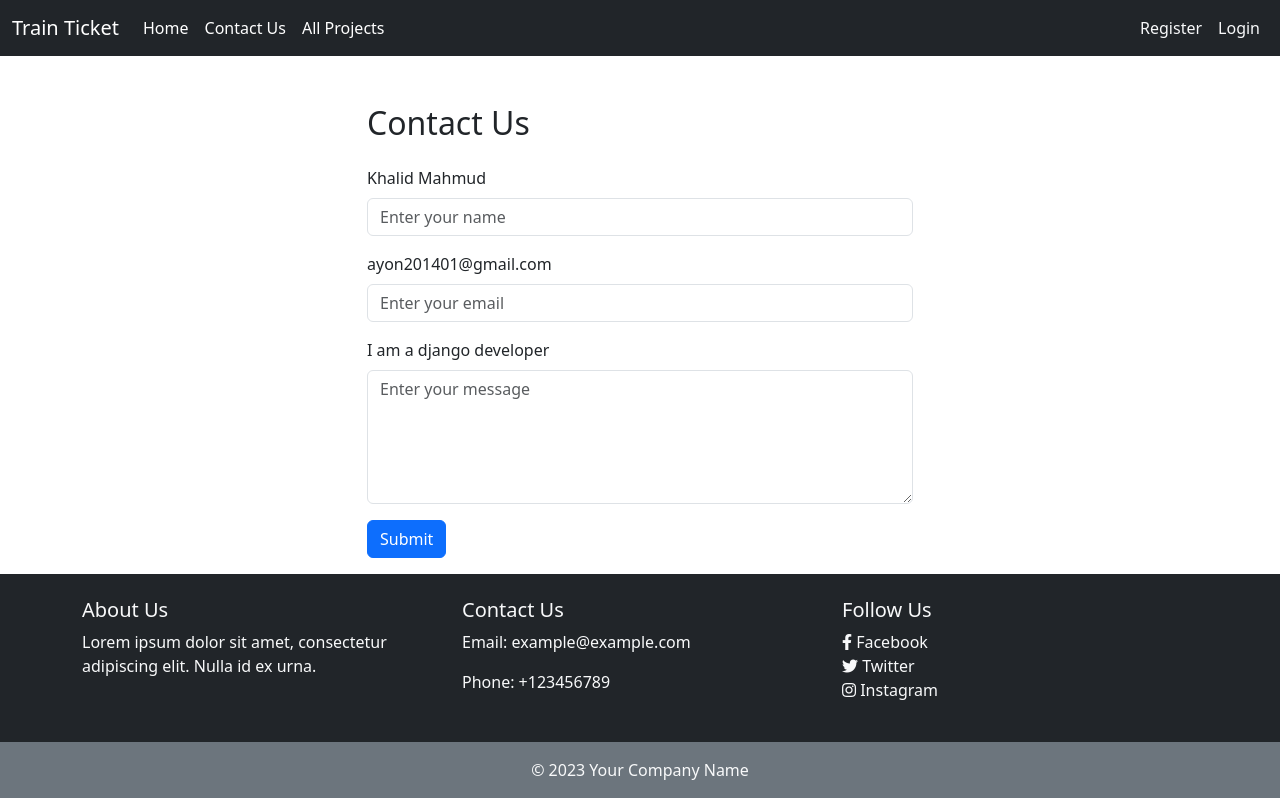
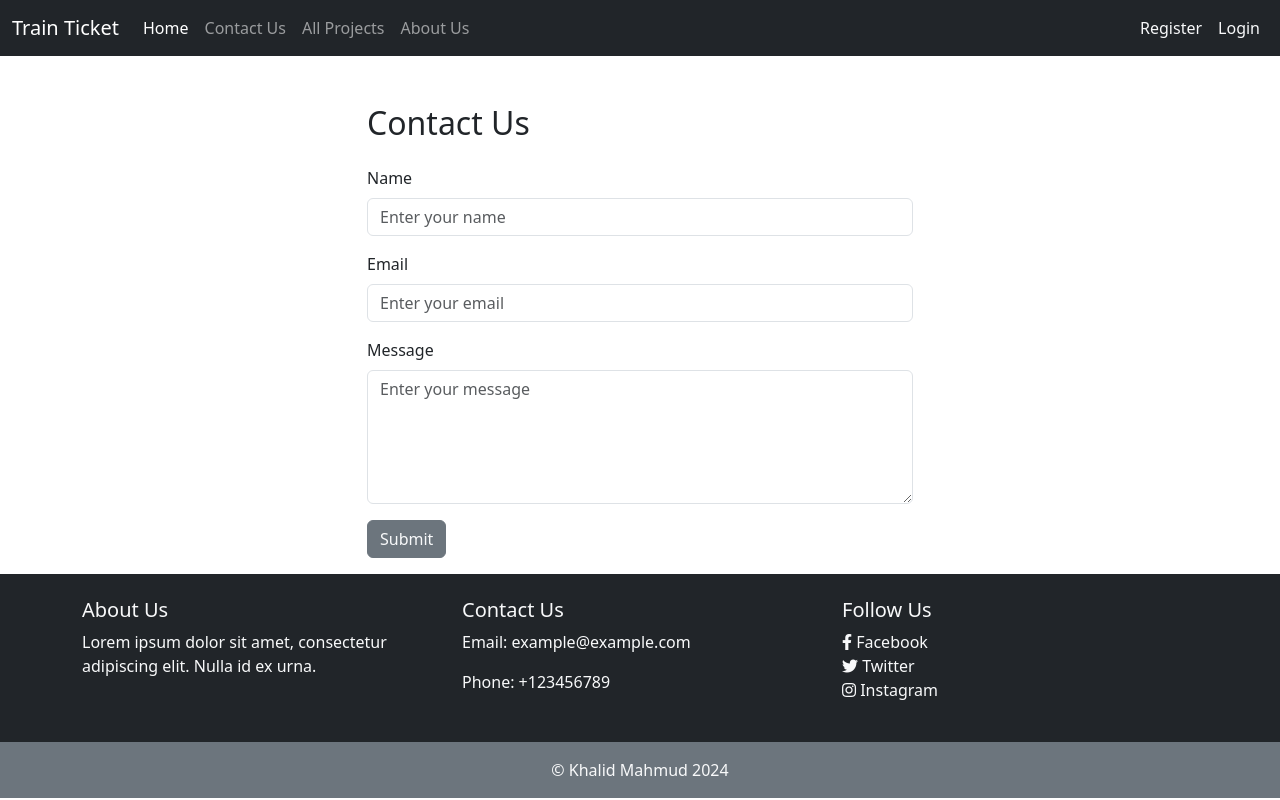
Before and after one commit to khalid199701/Train-Ticket-Booking-System, a Django app: page /contactus/ in a window 1280 px wide. Run offline with Django 4.2, Linux system fonts and the light colour scheme; some libraries are stand-ins or nearby versions.

Commit message:
primary requirements added

```diff
--- a/templates/all_projects.html
+++ b/templates/all_projects.html
@@ -10,7 +10,7 @@
             <h3>Project Title</h3>
             <p>Description</p>
             <p>Author: Khalid Mahmud</p>
-            <a href="#" class="btn btn-primary">View Project</a>
+            <a href="#" class="btn btn-secondary text-decoration-none text-light me-2">View Project</a>
           </div>
         </div>
       </div>
--- a/templates/base.html
+++ b/templates/base.html
@@ -21,10 +21,13 @@
                     <a class="nav-link active" aria-current="page" href="{% url 'home' %}">Home</a>
                 </li>
                 <li class="nav-item">
-                    <a class="nav-link active" aria-current="page" href="{% url 'contact_us' %}">Contact Us</a>
+                    <a class="nav-link" aria-current="page" href="{% url 'contact_us' %}">Contact Us</a>
                 </li>
                 <li class="nav-item">
-                    <a class="nav-link active" aria-current="page" href="{% url 'all_projects' %}">All Projects</a>
+                    <a class="nav-link" aria-current="page" href="{% url 'all_projects' %}">All Projects</a>
+                </li>
+                <li class="nav-item">
+                    <a class="nav-link" aria-current="page" href="{% url 'about' %}">About Us</a>
                 </li>
                 </ul>
                 <div class="d-flex">
@@ -83,7 +86,7 @@
                 </div>
             </div>
             <div class="text-center py-3 bg-secondary">
-                &copy; 2023 Your Company Name
+                &copy; Khalid Mahmud 2024
             </div>
         </footer>
 
--- a/templates/contact_us.html
+++ b/templates/contact_us.html
@@ -1,28 +1,28 @@
 {% extends "base.html" %}
-{% load crispy_forms_tags %}
+{% load static %}
+
 {% block content %}
-{% csrf_token %}
 <div class="container mt-5">
     <div class="row justify-content-center">
       <div class="col-lg-6">
         <h2 class="mb-4">Contact Us</h2>
-        <form>
+        <form method="post" action="">
+          {% csrf_token %}
           <div class="mb-3">
-            <label for="name" class="form-label">Khalid Mahmud</label>
-            <input type="text" class="form-control" id="name" placeholder="Enter your name">
+            <label for="name" class="form-label">Name</label>
+            <input type="text" name="name" class="form-control" id="name" placeholder="Enter your name">
           </div>
           <div class="mb-3">
-            <label for="email" class="form-label">ayon201401@gmail.com</label>
-            <input type="email" class="form-control" id="email" placeholder="Enter your email">
+            <label for="email" class="form-label">Email</label>
+            <input type="email" name="email" class="form-control" id="email" placeholder="Enter your email">
           </div>
           <div class="mb-3">
-            <label for="message" class="form-label">I am a django developer</label>
-            <textarea class="form-control" id="message" rows="5" placeholder="Enter your message"></textarea>
+            <label for="message" class="form-label">Message</label>
+            <textarea name="message" class="form-control" id="message" rows="5" placeholder="Enter your message"></textarea>
           </div>
-          <button type="submit" class="btn btn-primary">Submit</button>
+          <button type="submit" class="btn btn-secondary text-decoration-none text-light me-2">Submit</button>
         </form>
       </div>
     </div>
 </div>
-
-{% endblock content %}
+{% endblock %}
--- a/templates/home.html
+++ b/templates/home.html
@@ -14,7 +14,10 @@
             typesetting, remaining essentially unchanged.
         </p>
     </div>
-    <div class="col-6">
+    <div class="col-2">
+
+    </div>
+    <div class="col-4">
         <img src="{% static "train.jpg" %}"/>
     </div>
 </div>
--- a/train_ticket_booking_sytem/urls.py
+++ b/train_ticket_booking_sytem/urls.py
@@ -24,6 +24,7 @@ urlpatterns = [
     path('', views.home, name='home'),
     path('contactus/', views.contact_us, name='contact_us'),
     path('allprojects/', views.all_projects, name='all_projects'),
+    path('about/', views.about, name='about'),
     path('station/<slug:station_slug>/', views.home, name='station_wise_train'),
     path('passenger/', include('passenger.urls')),
     path('train/', include('train.urls')),
--- a/train_ticket_booking_sytem/views.py
+++ b/train_ticket_booking_sytem/views.py
@@ -15,3 +15,6 @@ def contact_us(request):
 
 def all_projects(request):
     return render(request, 'all_projects.html')
+
+def about(request):
+    return render(request, 'about.html')
```
Also changed, not shown: templates/about.html (added, +15 -0 lines), train/templates/train_details.html (+4 -4 lines), db.sqlite3.
